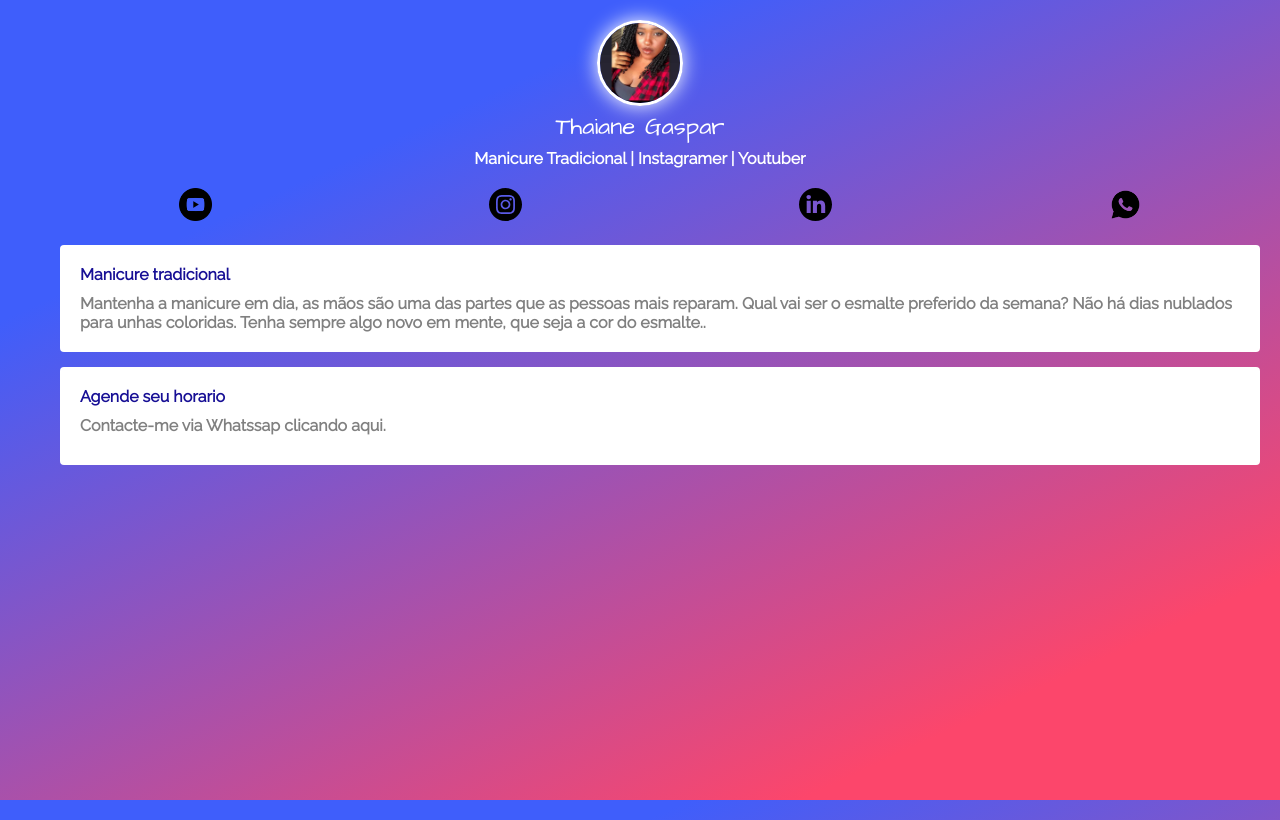
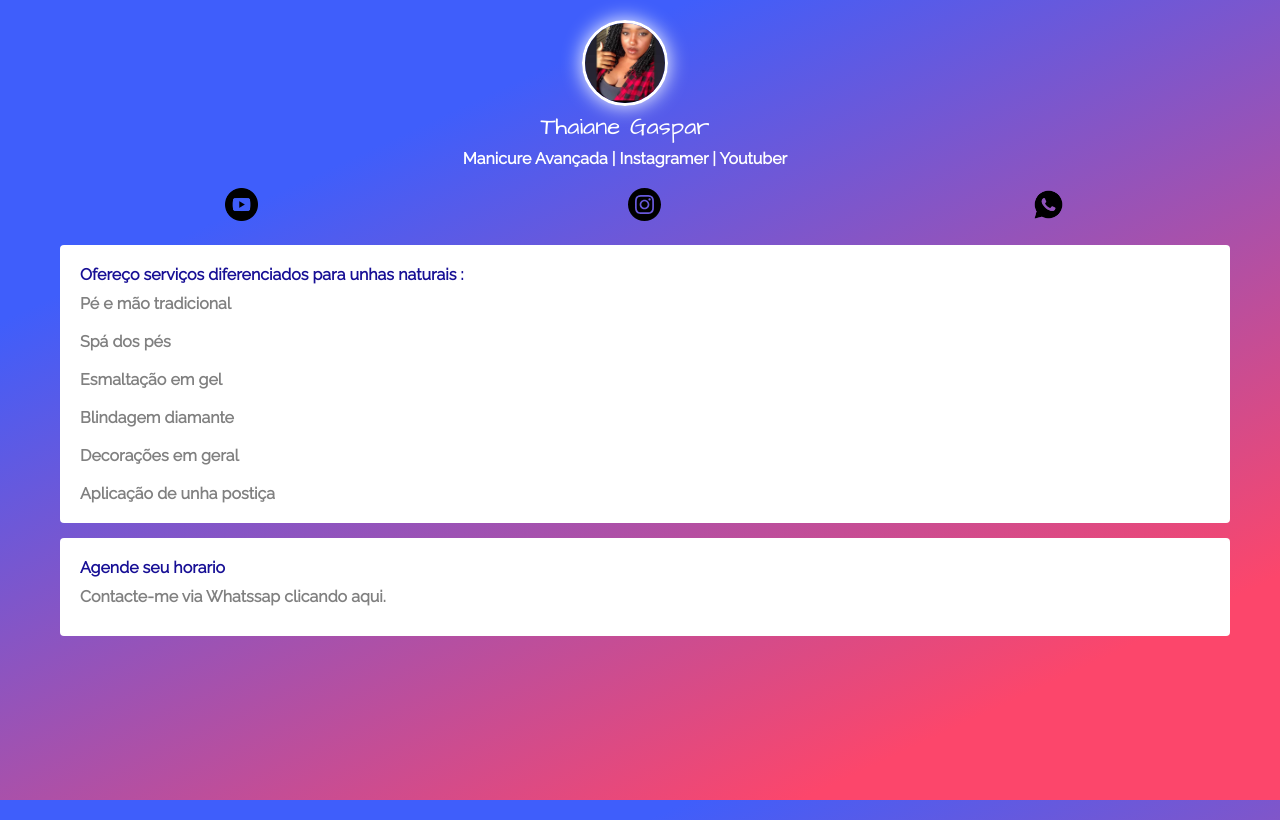
Before and after one commit to lucaspontesfx/lucaspontesfx.github.io, a plain HTML site: page Linktree-thaiane/index.html in a window 1280 px wide. Drawn offline with Linux system fonts and the light colour scheme.

Commit message:
Modificando links da Thaiane

```diff
--- a/Linktree-thaiane/css/style.css
+++ b/Linktree-thaiane/css/style.css
@@ -5,6 +5,11 @@
 html, body {
     height: 100%;
 
+}
+
+.teste {
+    justify-content: center;
+    padding-right: 30px;
 }
 
 body {
--- a/Linktree-thaiane/index.html
+++ b/Linktree-thaiane/index.html
@@ -18,11 +18,12 @@
 
 </script>
 </head>
+<div class="teste">
     <body>
         <div class="profile">
             <img src="img/Thaiane-Gaspar.jpeg" alt="Thaiane" class="avatar">
             <h1>Thaiane Gaspar</h1>
-        <h2>Manicure Tradicional | Instagramer | Youtuber</h2>
+            <h2>Manicure Avançada | Instagramer | Youtuber</h2>
         </div>
             <ul class="social">
                 <li>
@@ -36,26 +37,28 @@
                     </a>
                 </li>
                 <li>
-                <a href="">
-                    <img src="img/linkedin.svg" alt="Linkedin">
-                </a>
-            </li>
-
-            <li>
                     <a href="https://wa.me/5521994889270" target="_blank">
                         <img src="img/whatsapp.png" alt="Whatsapp">
                     </a>
                 </li>
             </ul>
+
             <ul class="links-list">
                 <li>
-                <a href="https://wa.me/5521994889270" target="_blank">
-                    Manicure tradicional
-                    <span>Mantenha a manicure em dia, as mãos são uma das partes que as pessoas mais reparam. Qual vai ser o esmalte preferido da semana? Não há dias nublados para unhas coloridas. Tenha sempre algo novo em mente, que seja a cor do esmalte..</span>
+                    <a href="" target="_blank">
+                        Ofereço serviços diferenciados para unhas naturais :
+                        <span>Pé e mão tradicional<br><br>
+                            Spá dos pés<br><br>
+                            Esmaltação em gel<br><br>
+                            Blindagem diamante<br><br>
+                            Decorações em geral<br><br>
+                            Aplicação de unha postiça
+                        </span>
                     </a>
                 </li>
                 <li>
-                <a href="">
+                <li>
+                    <a href="https://wa.me/5521994889270">
                         Agende seu horario
                         <span>Contacte-me via Whatssap clicando aqui.<span>
                     </a>
@@ -63,4 +66,5 @@
             </ul>
         </div>
     </body>
+</div>
 </html>
```
Lines whose indentation alone changed are shown as unchanged.
